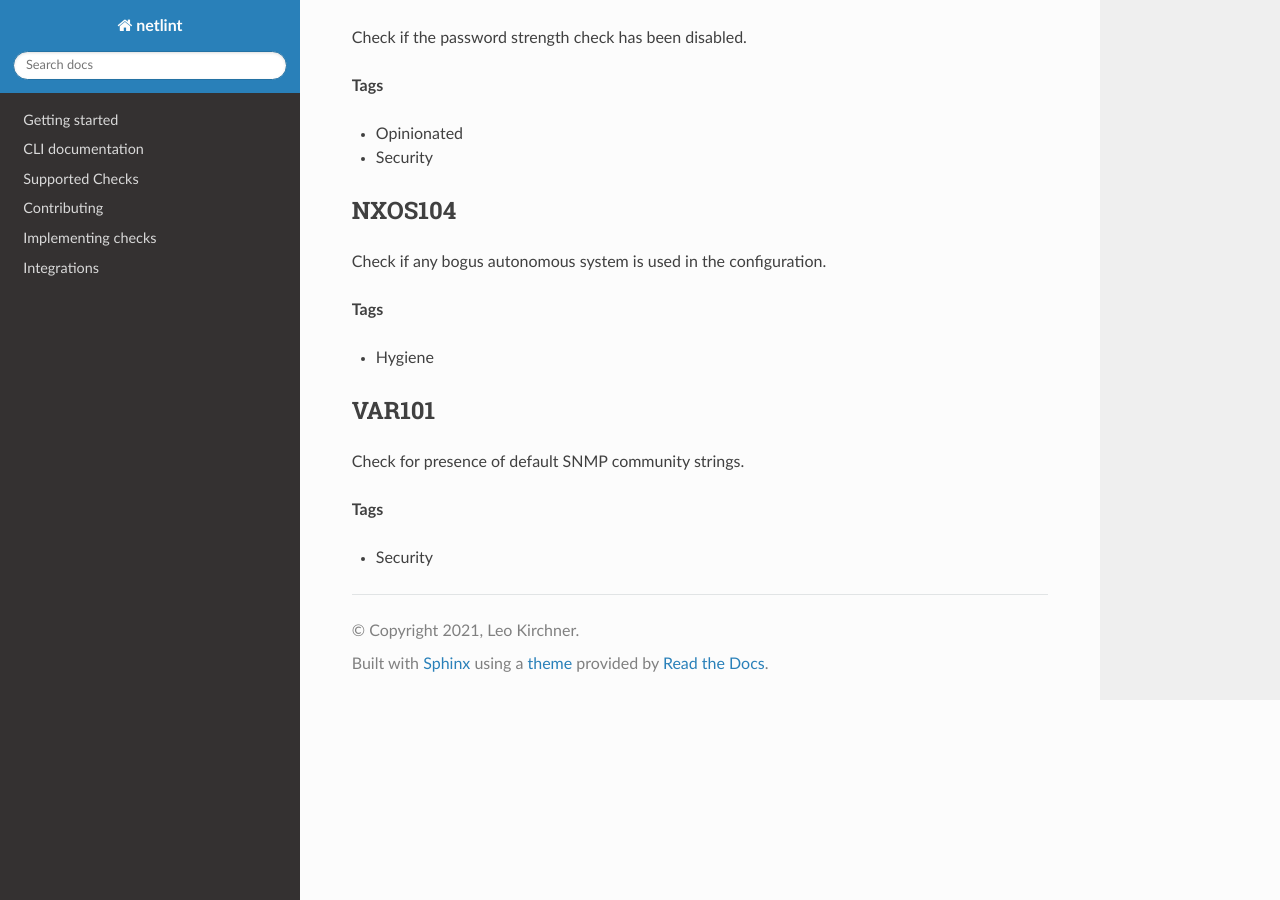
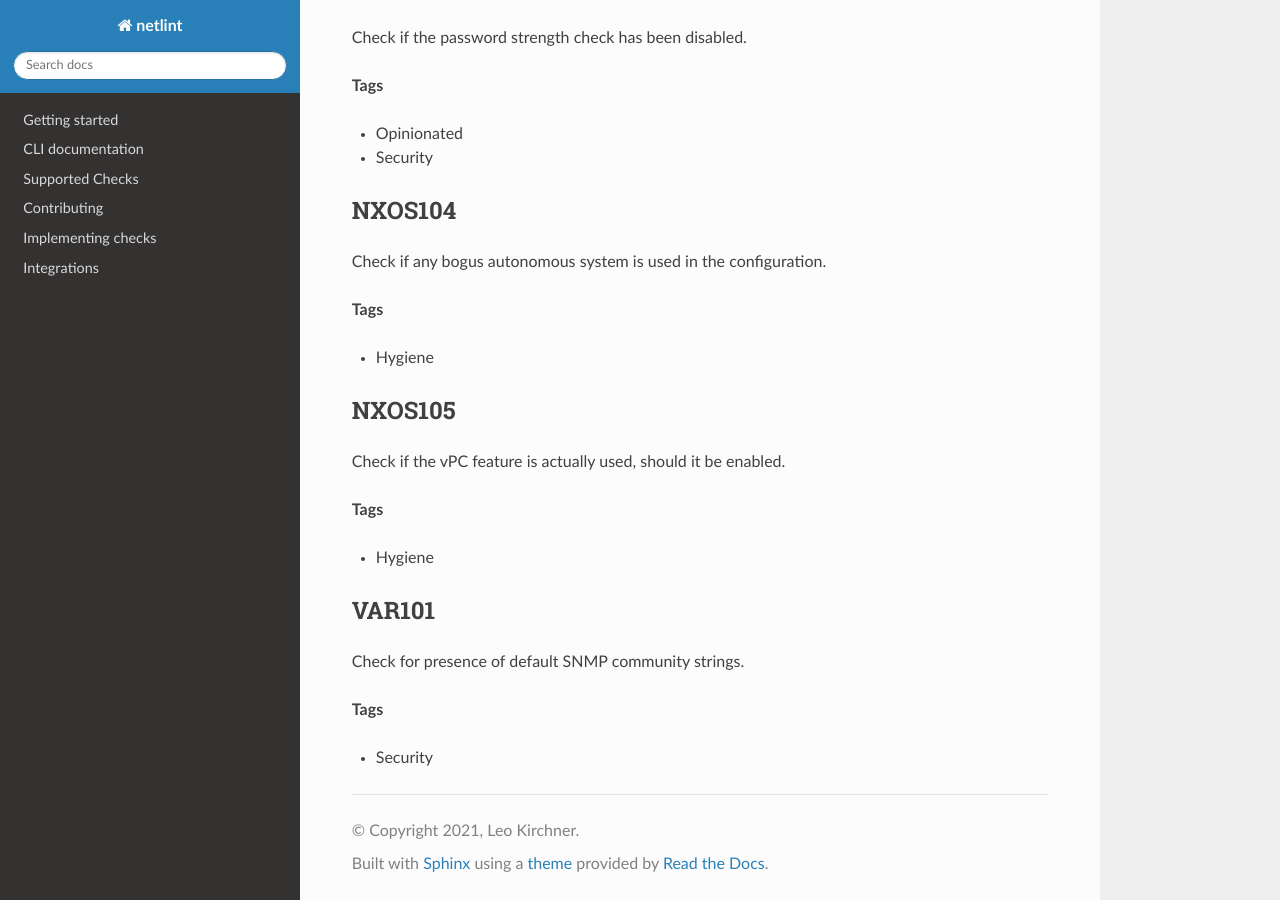
Before and after one commit to Kircheneer/netlint, a Sphinx documentation site: the page built from docs/source/nos/cisco_nxos.rst, in a window 1280 px wide and 900 px high, scrolled down 662 px. Built offline with Sphinx 7.4.7 and the Read the Docs theme 2.0.0, drawn with Linux system fonts in a browser that asks for light colours.

Commit message:
Update documentation for NXOS105

```diff
--- a/docs/source/nos/cisco_nxos.rst
+++ b/docs/source/nos/cisco_nxos.rst
@@ -46,6 +46,16 @@ Check if any bogus autonomous system is used in the configuration.
 
 * Hygiene
 
+NXOS105
+-------
+
+Check if the vPC feature is actually used, should it be enabled.
+
+**Tags**
+
+
+* Hygiene
+
 VAR101
 ------
 
```
